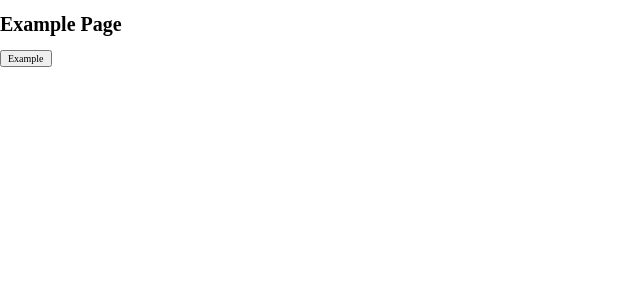
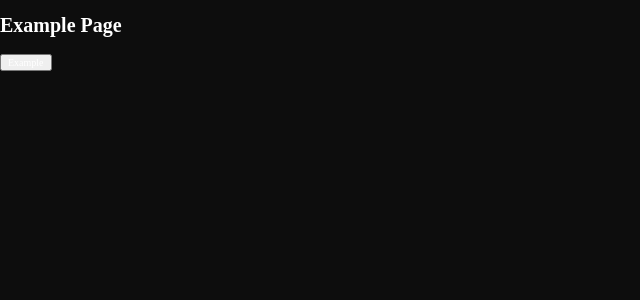
Before and after one commit to VitaliKozhurov/next_train_project, a Next.js app: page / in a window 1280 px wide. Shown: the top 300 px of the page, without its empty margins (0-640 px from the left). Built offline with nearby package versions, Linux system fonts and the light colour scheme.

Commit message:
chore: add style settings for project

```diff
--- a/src/pages/_app.tsx
+++ b/src/pages/_app.tsx
@@ -1,6 +1,6 @@
 import type { AppProps } from 'next/app'
 
-import '@styles/globals.scss'
+import '@/styles/globals.scss'
 
 export default function App({ Component, pageProps }: AppProps) {
   return <Component {...pageProps} />
--- /dev/null
+++ b/src/styles/_boilerplate.scss
@@ -0,0 +1,46 @@
+html {
+  box-sizing: border-box;
+  font-size: 62.5%; // 1 rem = 10px
+
+  -webkit-font-smoothing: antialiased;
+  -moz-osx-font-smoothing: grayscale;
+}
+
+*,
+*::before,
+*::after {
+  box-sizing: border-box;
+}
+
+input,
+button,
+select,
+textarea,
+optgroup,
+option {
+  font-family: inherit;
+  font-size: inherit;
+  font-weight: inherit;
+  font-style: inherit;
+  color: inherit;
+}
+
+a,
+a:visited {
+  text-decoration: none;
+}
+
+body {
+  margin: 0;
+  padding: 0;
+
+  font-family: var(--font-family-primary), sans-serif;
+  line-height: var(--line-height-m);
+  color: var(--color-light-100);
+
+  background-color: var(--color-dark-700);
+}
+
+#root {
+  min-height: 100vh;
+}
--- /dev/null
+++ b/src/styles/_colors.scss
@@ -0,0 +1,43 @@
+:root {
+  // accent
+  --color-accent-100: #73a5ff;
+  --color-accent-300: #4c8dff;
+  --color-accent-500: #397df6;
+  --color-accent-700: #2f68cc;
+  --color-accent-900: #234e99;
+
+  // success
+  --color-success-100: #80ffbf;
+  --color-success-300: #22e584;
+  --color-success-500: #14cc70;
+  --color-success-700: #0f9954;
+  --color-success-900: #0a6638;
+
+  // danger
+  --color-danger-100: #ff8099;
+  --color-danger-300: #f23d61;
+  --color-danger-500: #cc1439;
+  --color-danger-700: #990f2b;
+  --color-danger-900: #660a1d;
+
+  // warning
+  --color-warning-100: #ffd073;
+  --color-warning-300: #e5ac39;
+  --color-warning-500: #d99000;
+  --color-warning-700: #960;
+  --color-warning-900: #640;
+
+  // dark
+  --color-dark-100: #4c4c4c;
+  --color-dark-300: #333;
+  --color-dark-500: #171717;
+  --color-dark-700: #0d0d0d;
+  --color-dark-900: #000;
+
+  // light
+  --color-light-100: #fff;
+  --color-light-300: #f7fbff;
+  --color-light-500: #edf3fa;
+  --color-light-700: #d5dae0;
+  --color-light-900: #8d9094;
+}
--- /dev/null
+++ b/src/styles/_typography.scss
@@ -0,0 +1,20 @@
+:root {
+  // line heights
+  --line-height-s: 1.6rem;
+  --line-height-m: 2.4rem;
+  --line-height-l: 3.6rem;
+
+  // font sizes
+  --font-size-xs: 1.2rem;
+  --font-size-s: 1.4rem;
+  --font-size-m: 1.6rem;
+  --font-size-l: 1.8rem;
+  --font-size-xl: 2rem;
+  --font-size-xxl: 2.6rem;
+
+  // font weights
+  --font-weight-regular: 400;
+  --font-weight-medium: 500;
+  --font-weight-semi-bold: 600;
+  --font-weight-bold: 700;
+}
--- a/src/styles/globals.scss
+++ b/src/styles/globals.scss
@@ -1,46 +1,3 @@
-html {
-  box-sizing: border-box;
-  font-size: 62.5%; // 1 rem = 10px
-
-  -webkit-font-smoothing: antialiased;
-  -moz-osx-font-smoothing: grayscale;
-}
-
-*,
-*::before,
-*::after {
-  box-sizing: border-box;
-}
-
-input,
-button,
-select,
-textarea,
-optgroup,
-option {
-  font-family: inherit;
-  font-size: inherit;
-  font-weight: inherit;
-  font-style: inherit;
-  color: inherit;
-}
-
-a,
-a:visited {
-  text-decoration: none;
-}
-
-body {
-  margin: 0;
-  padding: 0;
-
-  font-family: var(--font-family-primary), sans-serif;
-  line-height: var(--line-height-m);
-  color: var(--color-light-100);
-
-  background-color: var(--color-dark-900);
-}
-
-#root {
-  min-height: 100vh;
-}
+@forward 'colors';
+@forward 'boilerplate';
+@forward 'typography';
--- a/tsconfig.json
+++ b/tsconfig.json
@@ -15,7 +15,6 @@
     "incremental": true,
     "paths": {
       "@/*": ["./src/*"],
-      "@pages/*": ["./src/pages/*"],
       "@styles/*": ["./src/styles/*"],
       "@components/*": ["./src/components/*"],
     }
```
